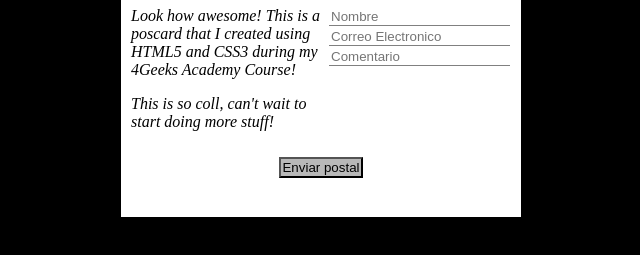
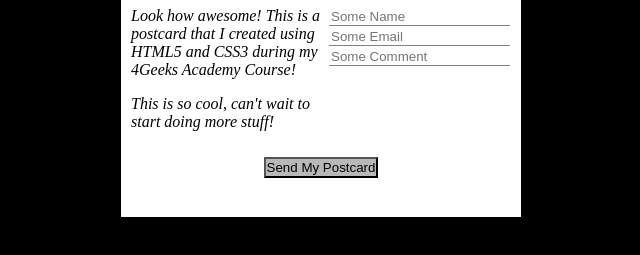
Before and after one commit to devnanreh/digital-postcard, a plain HTML site: page index.html in a window 1280 px wide. Shown: the part 91-346 px from the top of the page, without its empty margins (319-959 px from the left). Drawn offline with Linux system fonts and the light colour scheme.

Commit message:
Update index.html

```diff
--- a/index.html
+++ b/index.html
@@ -8,6 +8,7 @@
 	</head>
 	<body>
 		<div class="postcard">
+			<!-- Post Header -->
 			<div class="postcard-header">
 				<h1>My Postcard</h1>
 				<img
@@ -15,23 +16,21 @@
 					alt=""
 				/>
 			</div>
+			<!-- Post Body -->
 			<div class="postcard-body">
 				<div class="body-left">
-					<p>Look how awesome! This is a poscard that I created using HTML5 and CSS3 during my 4Geeks Academy Course!</p>
-
-					<p>This is so coll, can't wait to start doing more stuff!</p>
+					<p>Look how awesome! This is a postcard that I created using HTML5 and CSS3 during my 4Geeks Academy Course!</p>
+					<p>This is so cool, can't wait to start doing more stuff!</p>
 				</div>
-
 				<div class="body-right">
-					<form>
-						<input type="text" placeholder="Nombre" />
-						<input type="text" placeholder="Correo Electronico" />
-						<input type="text" placeholder="Comentario" />
-					</form>
+					<input type="text" placeholder="Some Name" />
+					<input type="text" placeholder="Some Email" />
+					<input type="text" placeholder="Some Comment" />
 				</div>
 			</div>
+			<!-- Post Footer -->
 			<div class="postcard-footer">
-				<button>Enviar postal</button>
+				<button>Send My Postcard</button>
 			</div>
 		</div>
 	</body>
```
